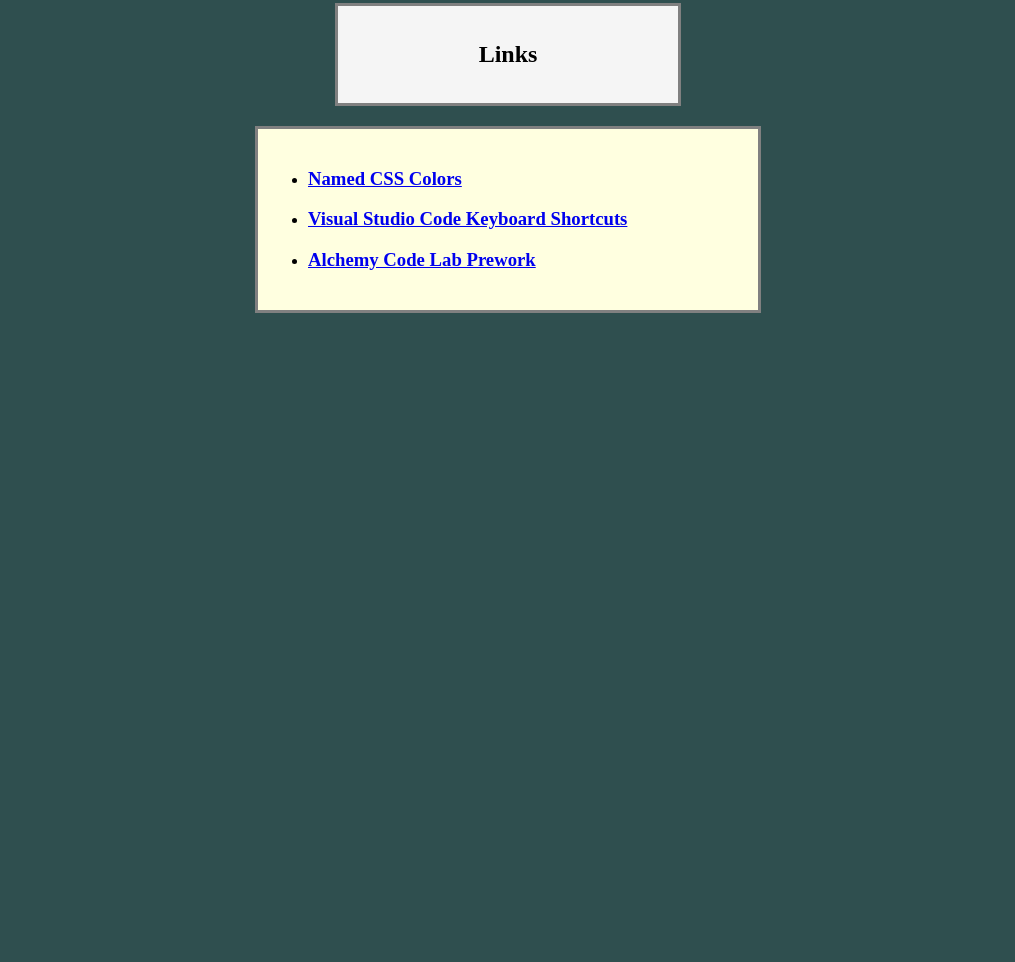
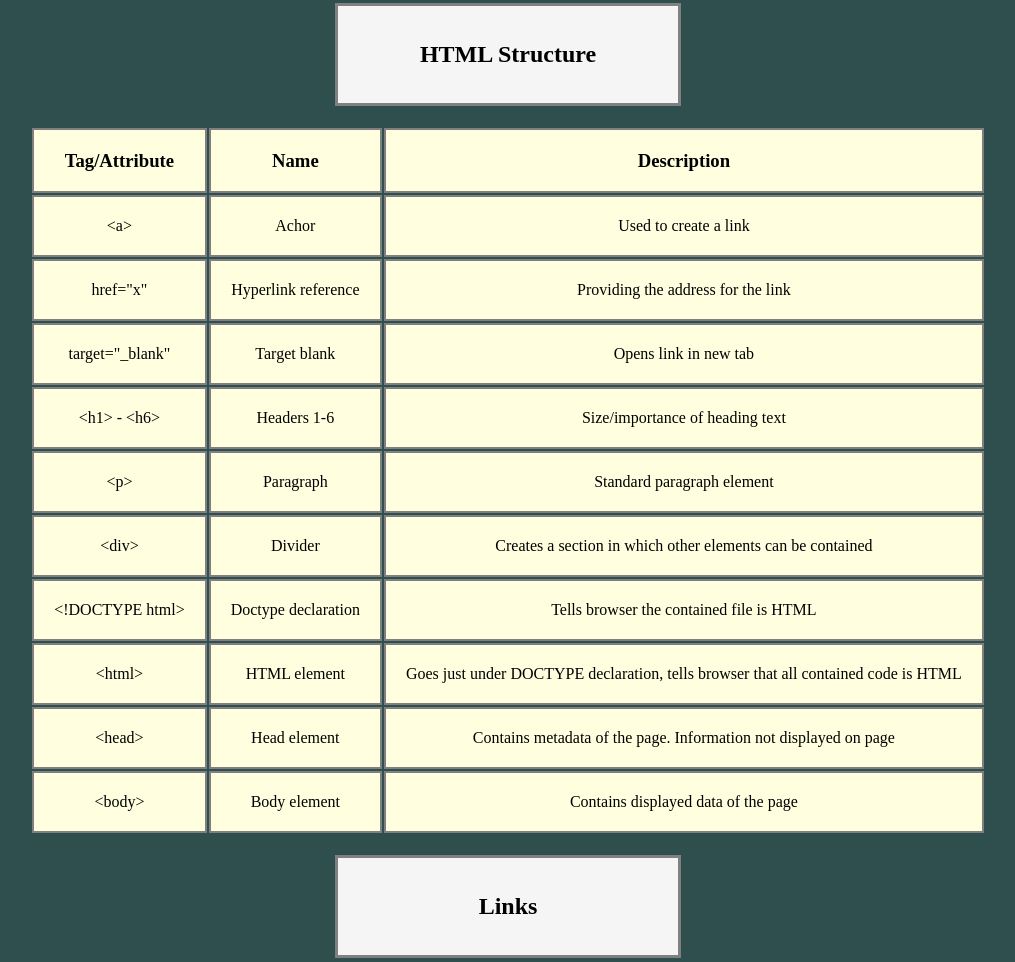
Before and after one commit to drmeloy/codingNotes, a plain HTML site: page index.html in a window 1280 px wide. Shown: the part 897-1859 px from the top of the page, without its empty margins (132-1147 px from the left). Before the commit the page ends 1225 px from the top, so only its background shows below. Drawn offline with Linux system fonts and the light colour scheme.

Commit message:
Added HTML structure section

```diff
--- a/index.html
+++ b/index.html
@@ -74,6 +74,72 @@
     </table>
   </div>
   <div class="sectionHead">
+    <h2>HTML Structure</h2>
+  </div>
+  <div class="container">
+    <table>
+      <thead>
+        <tr>
+          <th><h3>Tag/Attribute</h3></th>
+          <th><h3>Name</h3></th>
+          <th><h3>Description</h3></th>
+        </tr>
+      </thead>
+      <tbody>
+        <tr>
+          <td class="left">&lt;a&gt;</td>
+          <td>Achor</td>
+          <td>Used to create a link</td>
+        </tr>
+        <tr>
+          <td class="left">href="x"</td>
+          <td>Hyperlink reference</td>
+          <td>Providing the address for the link</td>
+        </tr>
+        <tr>
+            <td class="left">target="_blank"</td>
+            <td>Target blank</td>
+            <td>Opens link in new tab</td>
+        </tr>
+        <tr>
+            <td class="left">&lt;h1&gt; - &lt;h6&gt;</td>
+            <td>Headers 1-6</td>
+            <td>Size/importance of heading text</td>
+        </tr>
+        <tr>
+            <td class="left">&lt;p&gt;</td>
+            <td>Paragraph</td>
+            <td>Standard paragraph element</td>
+        </tr>
+        <tr>
+            <td class="left">&lt;div&gt;</td>
+            <td>Divider</td>
+            <td>Creates a section in which other elements can be contained</td>
+        </tr>
+        <tr>
+          <td class="left">&lt;!DOCTYPE html&gt;</td>
+          <td>Doctype declaration</td>
+          <td>Tells browser the contained file is HTML</td>
+        </tr>
+        <tr>
+            <td class="left">&lt;html&gt;</td>
+            <td>HTML element</td>
+            <td>Goes just under DOCTYPE declaration, tells browser that all contained code is HTML</td>
+        </tr>
+        <tr>
+            <td class="left">&lt;head&gt;</td>
+            <td>Head element</td>
+            <td>Contains metadata of the page. Information not displayed on page</td>
+        </tr>
+        <tr>
+          <td class="left">&lt;body&gt;</td>
+          <td>Body element</td>
+          <td>Contains displayed data of the page</td>
+        </tr>
+      </tbody>
+    </table>
+  </div>
+  <div class="sectionHead">
     <h2>Links</h2>
   </div>
   <div>
```
